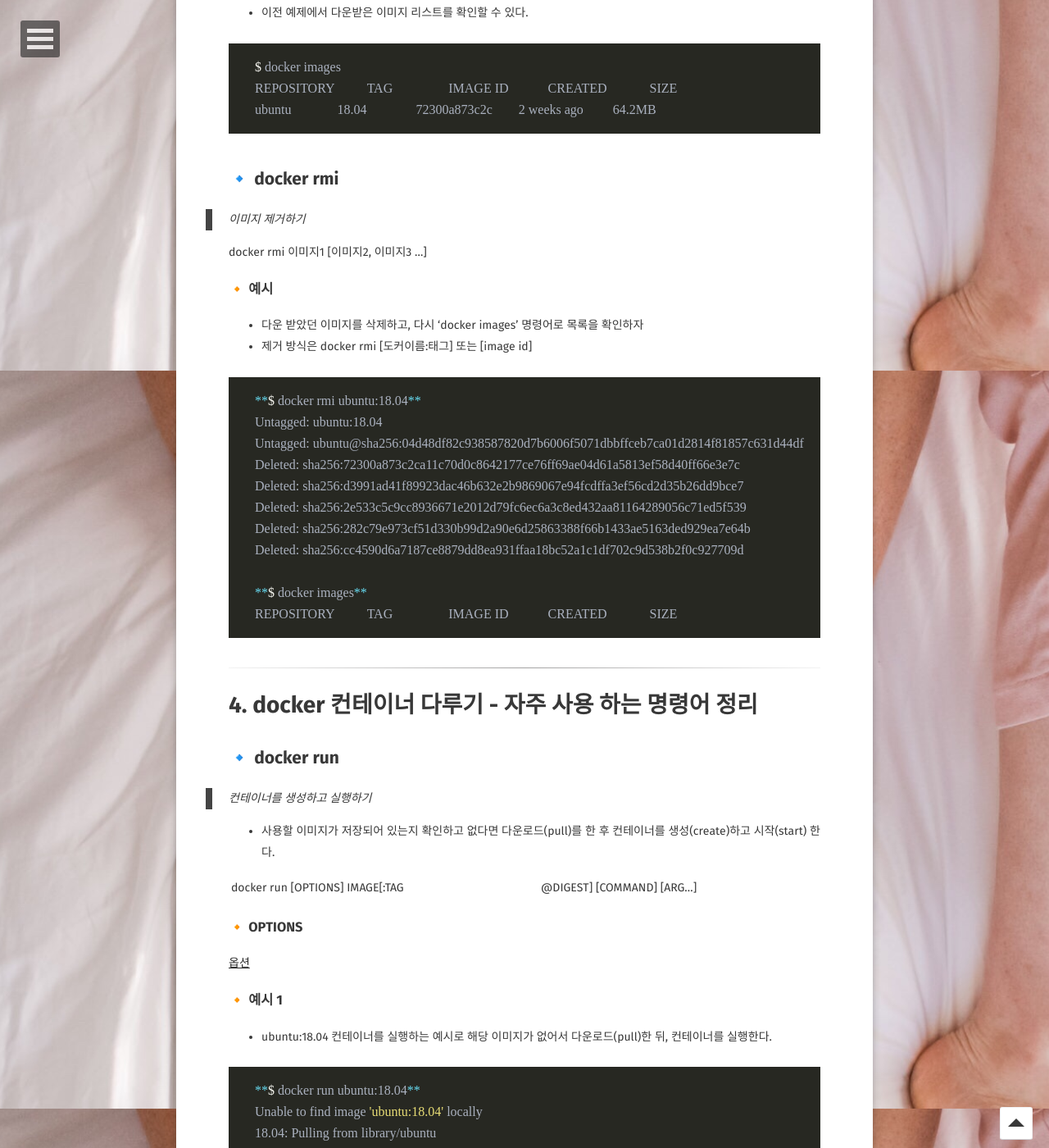
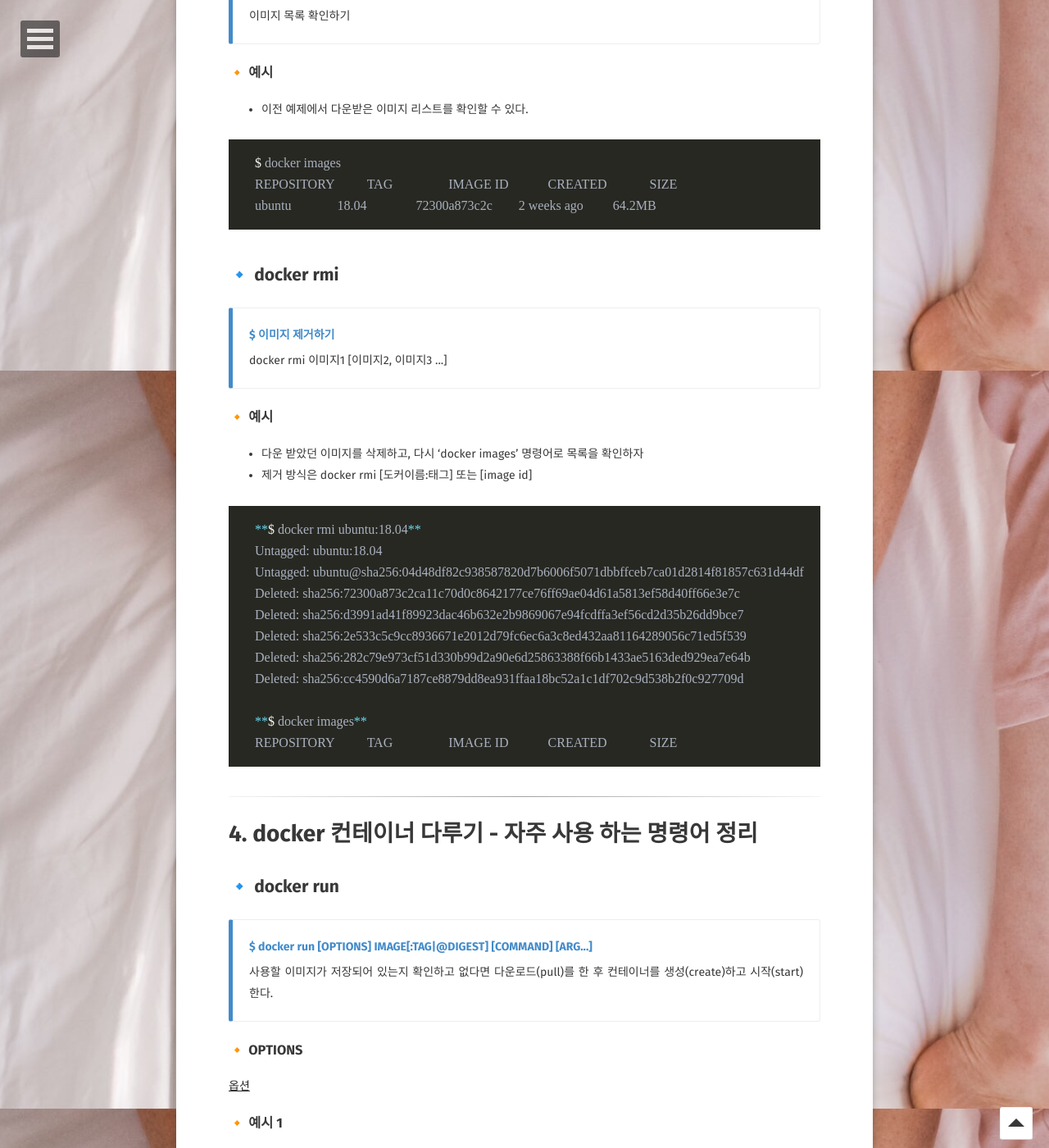
Before and after one commit to JUNGEEYOU/JUNGEEYOU.github.io, a Jekyll site: the page built from _posts/2020-03-28-docker-2-post.md, in a window 1280 px wide and 1400 px high, scrolled down 4948 px. Shown: the whole window at 82% size. Built offline with Jekyll 4.4.1, drawn with Linux system fonts in a browser that asks for light colours; some web fonts are replaced; comment, search, counter and statistics services are not loaded; some of the changed text lies outside the part shown.

Commit message:
docker 수정

```diff
--- a/_posts/2020-03-28-docker-2-post.md
+++ b/_posts/2020-03-28-docker-2-post.md
@@ -120,10 +120,10 @@ image: /assets/img/docker/basic_1/Moby-logo.png
 - **기본 명령어 참고** : [https://docs.docker.com/engine/reference/commandline/docker/](https://docs.docker.com/engine/reference/commandline/docker/)
 
 ## 🔹 docker search
-
-> docker hub에 존재하는 이미지 리스트를 확인할 수 있다.
-
- docker search [검색할 이미지명]
+<div class="callout callout-primary">
+    <h4>$ docker search [검색할 이미지명] </h4>
+    docker hub에 존재하는 이미지 리스트를 확인할 수 있다.
+</div>
 
 ### 🔸 예시
 
@@ -141,9 +141,11 @@ image: /assets/img/docker/basic_1/Moby-logo.png
 
 ## 🔹 docker pull
 
-> 이미지를 다운로드를 한다.
+<div class="callout callout-primary">
+    <h4>$ docker pull  [저장소 이름]/[이미지 이름]:[태그] </h4>
+    이미지를 다운로드를 한다.
+</div>
 
- docker pull  [저장소 이름]/[이미지 이름]:[태그]
 
 [ ](https://www.notion.so/e4f8be1cd6a64b2584d4f7b5d9442516)
 
@@ -164,9 +166,10 @@ image: /assets/img/docker/basic_1/Moby-logo.png
 
 ## 🔹 docker images
 
-> 이미지 목록 확인하기
-
-docker images
+<div class="callout callout-primary">
+    <h4>$ docker images </h4>
+    이미지 목록 확인하기
+</div>
 
 ### 🔸 예시
 
@@ -178,9 +181,10 @@ docker images
 {% endhighlight %}
 ## 🔹 docker rmi
 
-> 이미지 제거하기
-
-docker rmi 이미지1 [이미지2, 이미지3 ...]
+<div class="callout callout-primary">
+    <h4>$ 이미지 제거하기</h4>
+    docker rmi 이미지1 [이미지2, 이미지3 ...]
+</div>
 
 ### 🔸 예시
 
@@ -205,12 +209,11 @@ docker rmi 이미지1 [이미지2, 이미지3 ...]
 # 4. docker  컨테이너 다루기  - 자주 사용 하는 명령어 정리
 
 ## 🔹 docker run
+<div class="callout callout-primary">
+    <h4>$ docker run [OPTIONS] IMAGE[:TAG|@DIGEST] [COMMAND] [ARG...]</h4>
+    사용할 이미지가 저장되어 있는지 확인하고 없다면 다운로드(pull)를 한 후 컨테이너를 생성(create)하고 시작(start)한다.
+</div>
 
-> 컨테이너를 생성하고 실행하기
-
-- 사용할 이미지가 저장되어 있는지 확인하고 없다면 다운로드(pull)를 한 후 컨테이너를 생성(create)하고 시작(start)  한다.
-
-docker run [OPTIONS] IMAGE[:TAG|@DIGEST] [COMMAND] [ARG...]
 
 ### 🔸 OPTIONS
 
@@ -243,10 +246,11 @@ docker run [OPTIONS] IMAGE[:TAG|@DIGEST] [COMMAND] [ARG...]
     bin  boot  dev  etc  home  lib  lib64  media  mnt  opt  proc  root  run  sbin  srv  sys  tmp  usr  var
 {% endhighlight %}
 ## 🔹 docker ps
+<div class="callout callout-primary">
+    <h4>$ docker ps [OPTIONS]</h4>
+    컨테이너 목록 확인. 옵션 없이 사용하는 경우 실행중인 컨테이너만 출력.
+</div>
 
-> 컨테이너 목록 확인. 옵션 없이 사용하는 경우 실행중인 컨테이너만 출력.
-
-docker ps [OPTIONS]
 
 ### 🔸 OPTIONS
 
@@ -262,10 +266,10 @@ docker ps [OPTIONS]
     cd532bf89bbb        ubuntu:18.04        "/bin/bash"         4 minutes ago       Exited (0) 4 minutes ago                       test
 {% endhighlight %}
 ## 🔹 docker rm
-
-> 컨테이너를 제거
-
- docker rm [OPTIONS] 컨테이너1 [컨테이너2...]
+<div class="callout callout-primary">
+    <h4>$ docker rm [OPTIONS] 컨테이너1 [컨테이너2...]</h4>
+    컨테이너를 제거
+</div>
 
 ### 🔸 OPTIONS
 
@@ -276,22 +280,26 @@ docker ps [OPTIONS]
     $ docker rm -f test
 
 ## 🔹 docker start
+<div class="callout callout-primary">
+    <h4>$ docker start [OPTIONS] 컨테이너1 [컨테이너2...]</h4>
+    stop된 컨테이너를 실행하기
+</div>
 
-> stop된 컨테이너를 실행하기
-
-docker start [OPTIONS] 컨테이너1 [컨테이너2...]
 
 ## 🔹 docker stop
 
-> 실행 중인 컨테이너를 stop 하기
+<div class="callout callout-primary">
+    <h4>$ docker stop [OPTIONS] 컨테이너1 [컨테이너2...]</h4>
+   실행 중인 컨테이너를 stop 하기
+</div>
 
-docker stop [OPTIONS] 컨테이너1 [컨테이너2...]
 
 ## 🔹 docker logs
 
-> 도커 컨테이너의 로그 확인하기
-
- docker logs [OPTIONS] CONTAINER
+<div class="callout callout-primary">
+    <h4>$ docker logs [OPTIONS] CONTAINER</h4>
+   도커 컨테이너의 로그 확인하기
+</div>
 
 ### 🔸 OPTIONS
 
@@ -443,10 +451,11 @@ docker stop [OPTIONS] 컨테이너1 [컨테이너2...]
 > 위에서 배운 명령어 외 기타 명령어 입니다.
 
 ## 🔹 docker history
+<div class="callout callout-primary">
+    <h4>$ docker history [OPTIONS] [이미지 명:tag]</h4>
+   이미지의 히스토리를 확인할 수 있습니다.
+</div>
 
-> 이미지의 히스토리를 확인할 수 있습니다.
-
-docker history [OPTIONS] [이미지 명:tag]
 
 ### 🔸 OPTIONS
 
@@ -484,12 +493,15 @@ docker cp [컨테이너 이름]:[가져올 파일의 경로] [호스트 경로]
 {% endhighlight %}
 
 ## 🔹 docker inspect
+<div class="callout callout-primary">
+    <h4>$ docker inspect [이미지 또는 컨테이너 이름]</h4>
+   이미지 또는  컨테이너의 세부 정보를 출력합니다.
+</div>
 
-> 이미지 또는  컨테이너의 세부 정보를 출력합니다.
 
 - 참고 : [https://docs.docker.com/engine/reference/commandline/inspect/#examples](https://docs.docker.com/engine/reference/commandline/inspect/#examples)
 
-docker inspect [이미지 또는 컨테이너 이름]
+
 
 ### 🔸  예시
 {% highlight bash %}
```
